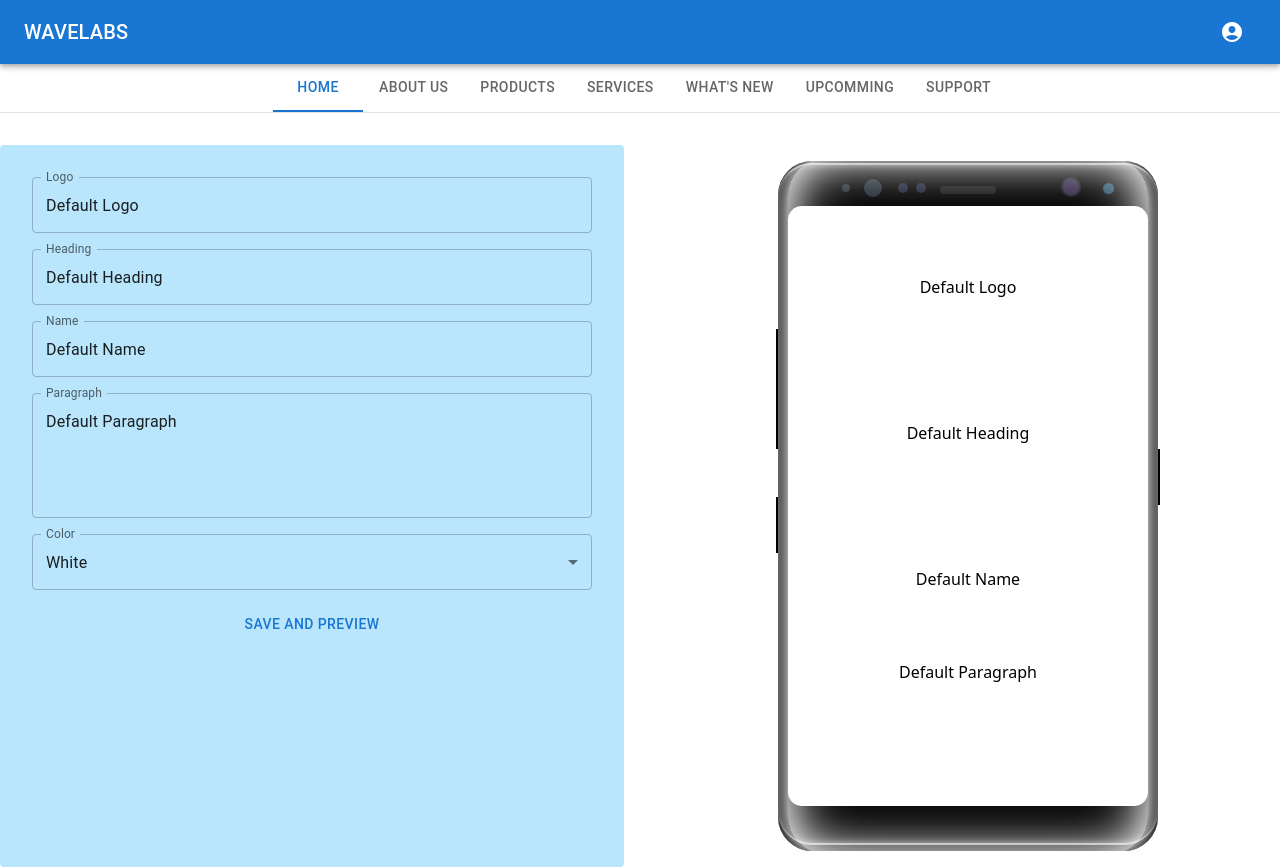
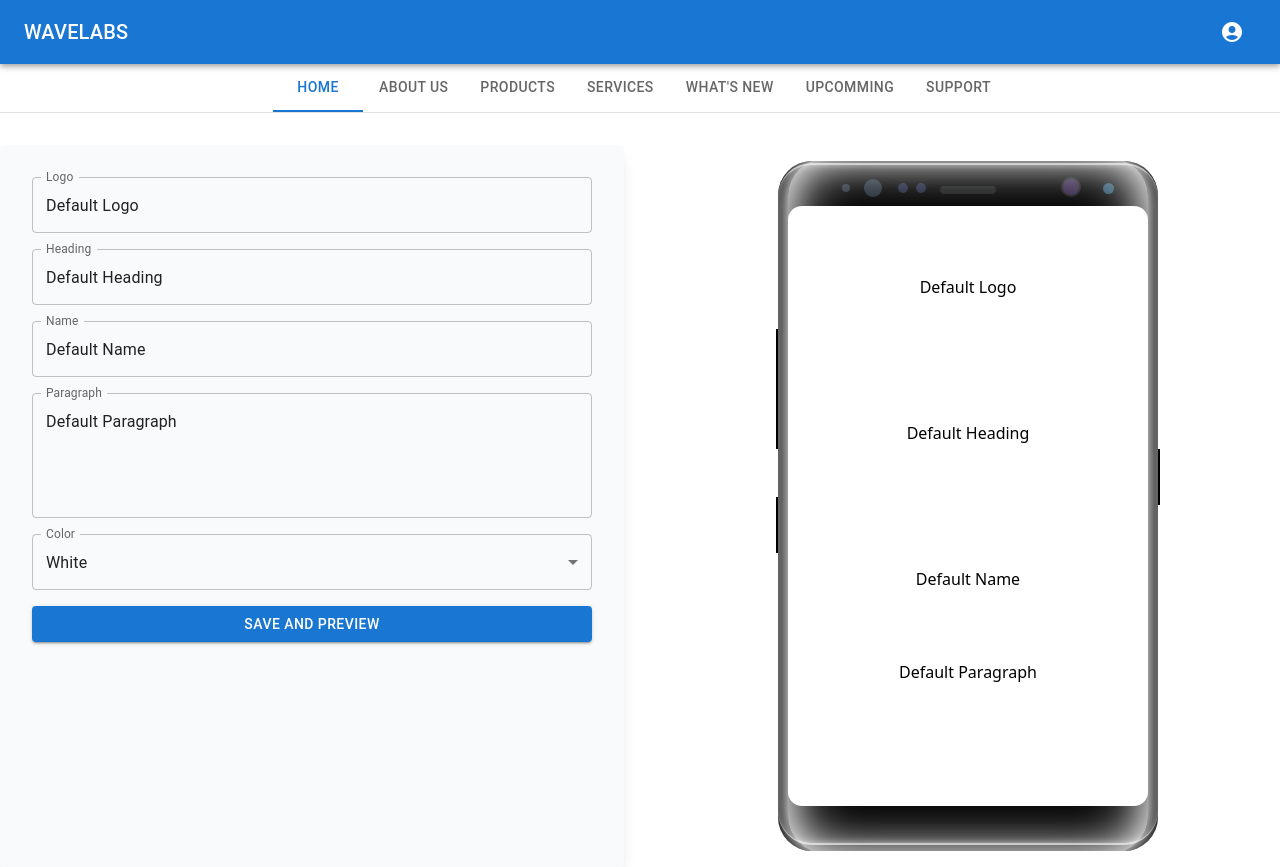
Before and after one commit to BachTranAnhDuc/Random-Custom, a React (Vite) app: page /what-new in a window 1280 px wide. Built offline with nearby package versions, Linux system fonts and the light colour scheme.

Commit message:
feat(UI): UI for What's new

```diff
--- a/src/components/AppBar.tsx
+++ b/src/components/AppBar.tsx
@@ -25,7 +25,12 @@ const AppBarComponent: React.FC = () => {
     <Box sx={{ flexGrow: 1 }}>
       <AppBar position="static">
         <Toolbar>
-          <Typography variant="h6" component="div" sx={{ flexGrow: 1 }}>
+          <Typography
+            className="cursor-pointer"
+            variant="h6"
+            component="div"
+            sx={{ flexGrow: 1 }}
+          >
             WAVELABS
           </Typography>
 
--- a/src/pages/what-new/index.tsx
+++ b/src/pages/what-new/index.tsx
@@ -52,7 +52,7 @@ const WhatNew: React.FC = () => {
 
   return (
     <div className="grid grid-cols-2 gap-x-8">
-      <div className="bg-sky-200 px-8 py-8 rounded">
+      <div className="bg-gray-50 shadow-lg px-8 py-8 rounded">
         <FormControl className="grid gap-y-4 w-full">
           <TextField
             label="Logo"
@@ -102,7 +102,14 @@ const WhatNew: React.FC = () => {
             </Select>
           </FormControl>
 
-          <Button onClick={handleSubmit}>Save and Preview</Button>
+          <Button
+            onClick={handleSubmit}
+            variant="contained"
+            className="cursor-pointer"
+            size="large"
+          >
+            <p className="text-sm font-medium">Save and Preview</p>
+          </Button>
         </FormControl>
       </div>
 
@@ -136,6 +143,7 @@ const WhatNew: React.FC = () => {
             className="screen p-4"
             style={{
               backgroundColor: phoneData.color,
+              overflowY: "scroll",
             }}
           >
             <div className="h-full grid grid-rows-4 gap-4">
@@ -151,9 +159,7 @@ const WhatNew: React.FC = () => {
                 {phoneData.name}
               </div>
 
-              <div className="text-center" style={{ overflow: "scroll" }}>
-                {phoneData.paragraph}
-              </div>
+              <div className="text-center">{phoneData.paragraph}</div>
             </div>
           </div>
         </div>
```
